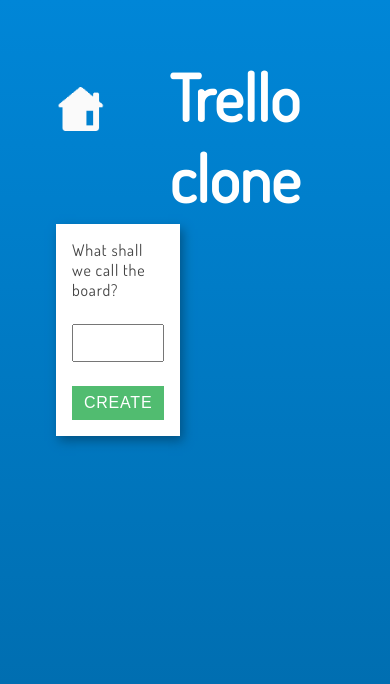
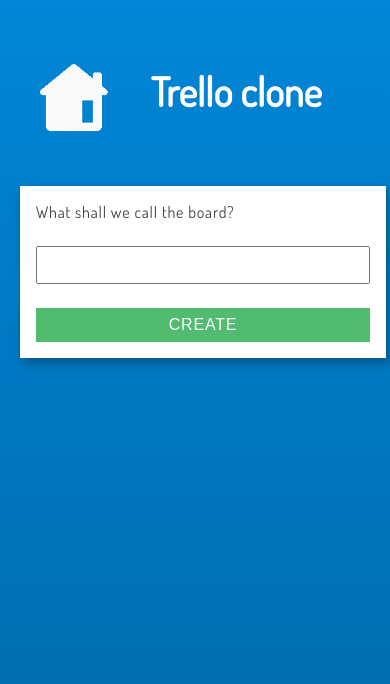
Before and after one commit to KyeBuff/react-trello-clone, a React (Create React App) app: page / in a window 390 px wide. Both pictures are taken after a click on the button "CREATE A NEW BOARD...". Shown: the top 684 px of the page. Built offline with nearby package versions, Linux system fonts and the light colour scheme.

Commit message:
mobile adjustments

```diff
--- a/src/App.css
+++ b/src/App.css
@@ -13,11 +13,13 @@
 }
 
 button, input[type="submit"] {
-
 	border: none;
 	cursor: pointer;
 }
 
+input[type="submit"] {
+	-webkit-appearance: none;
+}
 ul {
 	list-style: none;
 	padding: 0;
@@ -267,6 +269,24 @@
 }
 
 @media (max-width: 768px) {
+
+	.container {
+		padding-left: 3%;
+		padding-right: 3%;
+	}
+
+	.header {
+		margin-bottom: 3em;
+		padding: 0 1em;
+	}
+	.header h1 {
+		padding-top: .25em;
+
+		font-size: 2.5em;
+	}
+	.form-new-board {
+		flex: .1 1 100%;
+	}
 	.btn-add-list {
 		flex: .1 1 100%;
 	}
@@ -275,5 +295,6 @@
 	}
 	.btn-board {
 		flex: 1 1 100%;
+		margin: 2% 0;
 	}
 }
```
